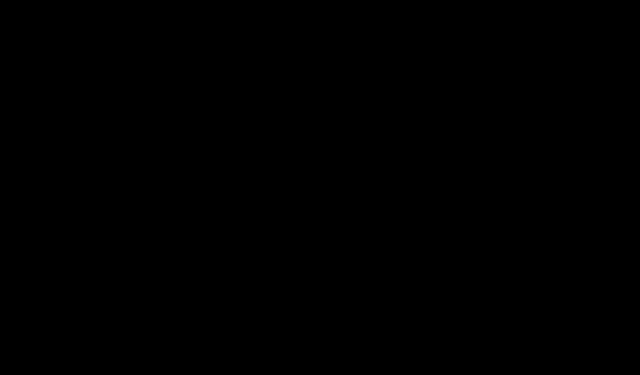
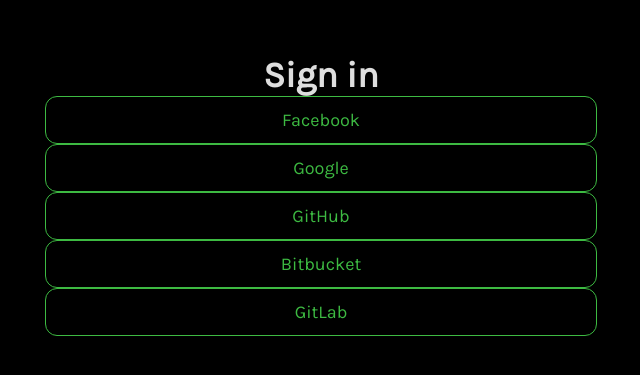
Before and after one commit to rarcz29/cnode-client, a React (Create React App) app: page /auth/login in a window 1280 px wide. Before the commit this address had no page. Shown: the part 205-580 px from the top of the page, without its empty margins (319-959 px from the left). Built offline with nearby package versions, Linux system fonts and the light colour scheme.

Commit message:
Add auth pages

```diff
--- /dev/null
+++ b/src/application/layouts/AuthLayout/index.tsx
@@ -0,0 +1,15 @@
+import React from 'react';
+import { Outlet } from 'react-router';
+import { AuthContainer, InnerAuthContainer, ScreenContainer } from './style';
+
+export const AuthLayout: React.FC = () => {
+  return (
+    <ScreenContainer>
+      <AuthContainer>
+        <InnerAuthContainer>
+          <Outlet />
+        </InnerAuthContainer>
+      </AuthContainer>
+    </ScreenContainer>
+  );
+};
--- /dev/null
+++ b/src/application/layouts/AuthLayout/style.ts
@@ -0,0 +1,18 @@
+import styled from 'styled-components';
+
+export const ScreenContainer = styled.div`
+  display: flex;
+  align-items: center;
+  width: 100%;
+  height: 100vh;
+`;
+
+export const AuthContainer = styled.div`
+  width: inherit;
+`;
+
+export const InnerAuthContainer = styled.div`
+  max-width: 600px;
+  margin: 0 auto;
+  padding: 0 24px;
+`;
--- /dev/null
+++ b/src/application/views/SigninView/index.tsx
@@ -0,0 +1,11 @@
+import { AuthForm } from 'domain/account/AuthForm';
+import React from 'react';
+import { PageWrapper } from './style';
+
+export const SigninView: React.FC = () => {
+  return (
+    <PageWrapper>
+      <AuthForm type="login" />
+    </PageWrapper>
+  );
+};
--- /dev/null
+++ b/src/application/views/SigninView/style.ts
@@ -0,0 +1,7 @@
+import styled from 'styled-components';
+
+export const PageWrapper = styled.div`
+  display: flex;
+  align-items: center;
+  flex-direction: column;
+`;
--- /dev/null
+++ b/src/application/views/SignupView/index.tsx
@@ -0,0 +1,11 @@
+import { AuthForm } from 'domain/account/AuthForm';
+import React from 'react';
+import { PageWrapper } from './style';
+
+export const SignupView: React.FC = () => {
+  return (
+    <PageWrapper>
+      <AuthForm type="register" />
+    </PageWrapper>
+  );
+};
--- /dev/null
+++ b/src/application/views/SignupView/style.ts
@@ -0,0 +1,7 @@
+import styled from 'styled-components';
+
+export const PageWrapper = styled.div`
+  display: flex;
+  align-items: center;
+  flex-direction: column;
+`;
--- /dev/null
+++ b/src/domain/account/AuthForm/index.tsx
@@ -0,0 +1,24 @@
+import React from 'react';
+import { Button } from 'ui/components';
+import { CenteredItemsWrapper } from './style';
+
+export type AuthActionType = 'login' | 'register';
+
+interface AuthFormProps {
+  type: AuthActionType;
+}
+
+const dataMock = ['Facebook', 'Google', 'GitHub', 'Bitbucket', 'GitLab'];
+
+export const AuthForm: React.FC<AuthFormProps> = ({ type }) => {
+  const getActionText = () => type === 'login' ? 'Sign in' : 'Sign up';
+
+  return (
+    <CenteredItemsWrapper>
+      <h1>{getActionText()}</h1>
+      {dataMock.map(data => (
+        <Button key={data}>{data}</Button>
+      ))}
+    </CenteredItemsWrapper>
+  );
+};
--- /dev/null
+++ b/src/domain/account/AuthForm/style.ts
@@ -0,0 +1,8 @@
+import styled from 'styled-components';
+
+export const CenteredItemsWrapper = styled.div`
+  display: flex;
+  flex-direction: column;
+  align-items: center;
+  width: 100%;
+`;
```
Also changed, not shown: src/application/Router.tsx (+17 -0 lines).
